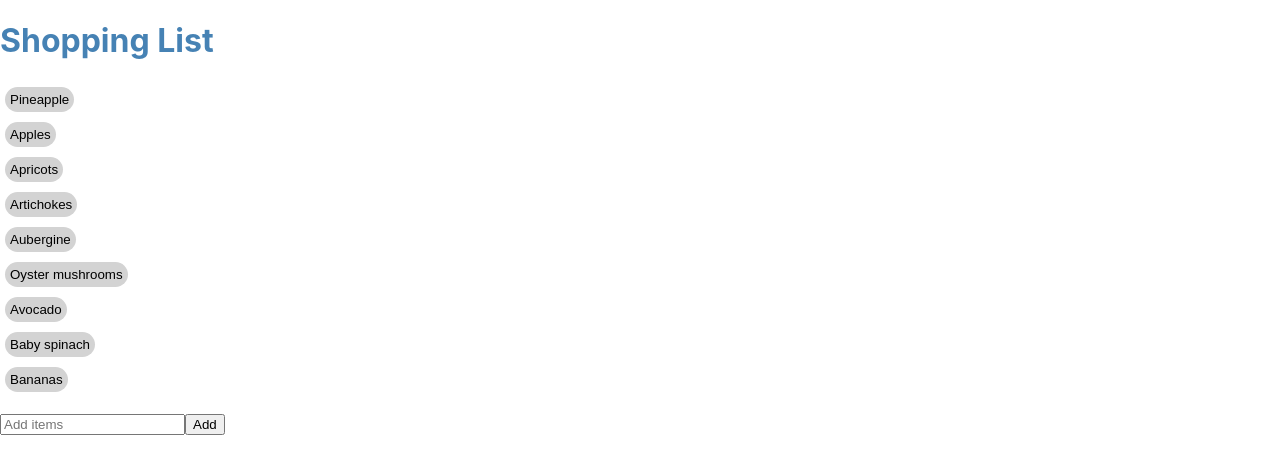
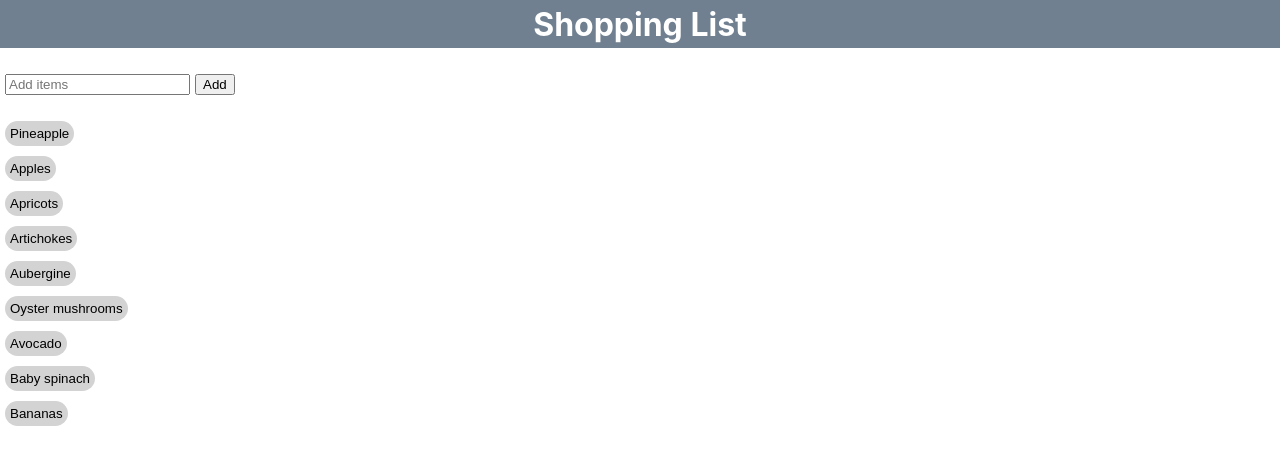
Before and after one commit to HannaSophia-92/shopping-list, a React (Create React App) app: page / in a window 1280 px wide. Shown: the top 474 px of the page. Built offline with nearby package versions, Linux system fonts and the light colour scheme.

Commit message:
Add ul from App to ListItem

```diff
--- a/src/App.js
+++ b/src/App.js
@@ -4,7 +4,6 @@ import listItems from "./data";
 import Header from "./components/Header";
 import AddItem from "./components/AddItem";
 import ListItem from "./components/ListItem";
-import "./components/List.css";
 
 function App() {
   const [items, setItems] = useState(listItems);
@@ -16,16 +15,8 @@ function App() {
   return (
     <main className="App">
       <Header />
-      <ul className="List">
-        {items.map((item) => (
-          <ListItem
-            key={item._id}
-            item={item}
-            onDeleteItem={handleDeleteItem}
-          />
-        ))}
-      </ul>
       <AddItem />
+      <ListItem listItems={items} onDeleteItem={handleDeleteItem} />
     </main>
   );
 }
--- /dev/null
+++ b/src/components/AddItem.css
@@ -0,0 +1,3 @@
+.Input {
+  margin: 5px;
+}
--- a/src/components/AddItem.js
+++ b/src/components/AddItem.js
@@ -1,7 +1,14 @@
+import "./AddItem.css";
+
 function AddItem() {
   return (
     <>
-      <input name="items" id="input-items" placeholder="Add items" />
+      <input
+        className="Input"
+        name="items"
+        id="input-items"
+        placeholder="Add items"
+      />
       <label for="input-items"></label>
       <button>Add</button>
     </>
--- a/src/components/Header.css
+++ b/src/components/Header.css
@@ -1,3 +1,9 @@
 .Header {
-  color: steelblue;
+  display: flex;
+  justify-content: center;
+  align-items: center;
+  background-color: slategray;
+  color: white;
+  margin-top: 0;
+  height: 48px;
 }
--- a/src/components/Header.js
+++ b/src/components/Header.js
@@ -2,8 +2,8 @@ import "./Header.css";
 
 function Header() {
   return (
-    <header className="Header">
-      <h1>Shopping List</h1>
+    <header>
+      <h1 className="Header">Shopping List</h1>
     </header>
   );
 }
--- a/src/components/ListItem.js
+++ b/src/components/ListItem.js
@@ -1,12 +1,18 @@
 import "./List.css";
 
-function ListItem({ item, onDeleteItem }) {
+function ListItem({ listItems, onDeleteItem }) {
   return (
-    <li>
-      <button onClick={() => onDeleteItem(item._id)} className="Button">
-        {item.name.en}
-      </button>
-    </li>
+    <ul className="List">
+      {listItems.map((item) => {
+        return (
+          <li key={item._id} item={item}>
+            <button onClick={() => onDeleteItem(item._id)} className="Button">
+              {item.name.en}
+            </button>
+          </li>
+        );
+      })}
+    </ul>
   );
 }
 
```
